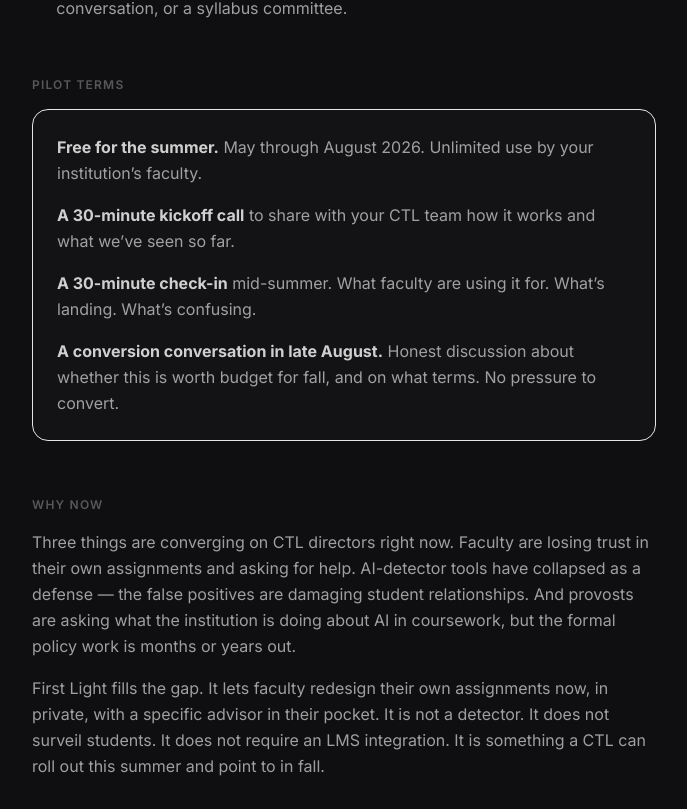
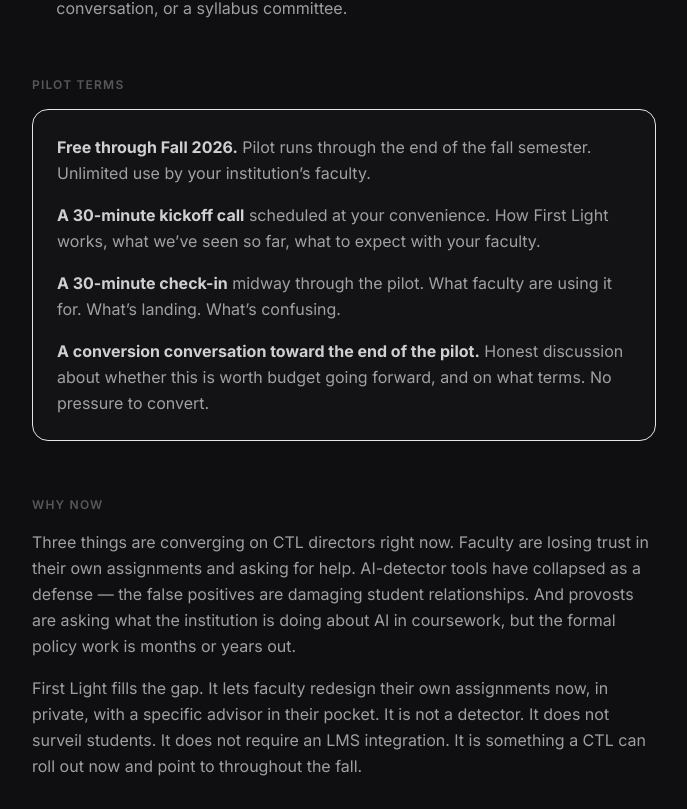
Before and after one commit to jbnash/first-light, a Next.js app: page /institutions in a window 1280 px wide. Shown: the part 891-1700 px from the top of the page, without its empty margins (296-983 px from the left). Built offline with nearby package versions, Linux system fonts and the light colour scheme.

Commit message:
Shift /institutions pilot timing from summer to fall semester window
Co-Authored-By: Claude Opus 4.7 (1M context) <noreply@anthropic.com>

```diff
--- a/src/app/institutions/page.tsx
+++ b/src/app/institutions/page.tsx
@@ -115,20 +115,20 @@ export default function InstitutionsPage() {
           <div className="rounded-2xl border border-neutral-200 dark:border-white/8 bg-white dark:bg-white/[0.02] p-6">
             <ul className="space-y-4 text-base text-neutral-600 dark:text-white/60 leading-relaxed">
               <li>
-                <strong className="text-neutral-800 dark:text-white/80">Free for the summer.</strong>{" "}
-                May through August 2026. Unlimited use by your institution&rsquo;s faculty.
+                <strong className="text-neutral-800 dark:text-white/80">Free through Fall 2026.</strong>{" "}
+                Pilot runs through the end of the fall semester. Unlimited use by your institution&rsquo;s faculty.
               </li>
               <li>
                 <strong className="text-neutral-800 dark:text-white/80">A 30-minute kickoff call</strong>{" "}
-                to share with your CTL team how it works and what we&rsquo;ve seen so far.
+                scheduled at your convenience. How First Light works, what we&rsquo;ve seen so far, what to expect with your faculty.
               </li>
               <li>
                 <strong className="text-neutral-800 dark:text-white/80">A 30-minute check-in</strong>{" "}
-                mid-summer. What faculty are using it for. What&rsquo;s landing. What&rsquo;s confusing.
+                midway through the pilot. What faculty are using it for. What&rsquo;s landing. What&rsquo;s confusing.
               </li>
               <li>
-                <strong className="text-neutral-800 dark:text-white/80">A conversion conversation in late August.</strong>{" "}
-                Honest discussion about whether this is worth budget for fall, and on what terms. No pressure to convert.
+                <strong className="text-neutral-800 dark:text-white/80">A conversion conversation toward the end of the pilot.</strong>{" "}
+                Honest discussion about whether this is worth budget going forward, and on what terms. No pressure to convert.
               </li>
             </ul>
           </div>
@@ -152,7 +152,7 @@ export default function InstitutionsPage() {
               assignments now, in private, with a specific advisor in their
               pocket. It is not a detector. It does not surveil students. It
               does not require an LMS integration. It is something a CTL can
-              roll out this summer and point to in fall.
+              roll out now and point to throughout the fall.
             </p>
           </div>
         </section>
```
